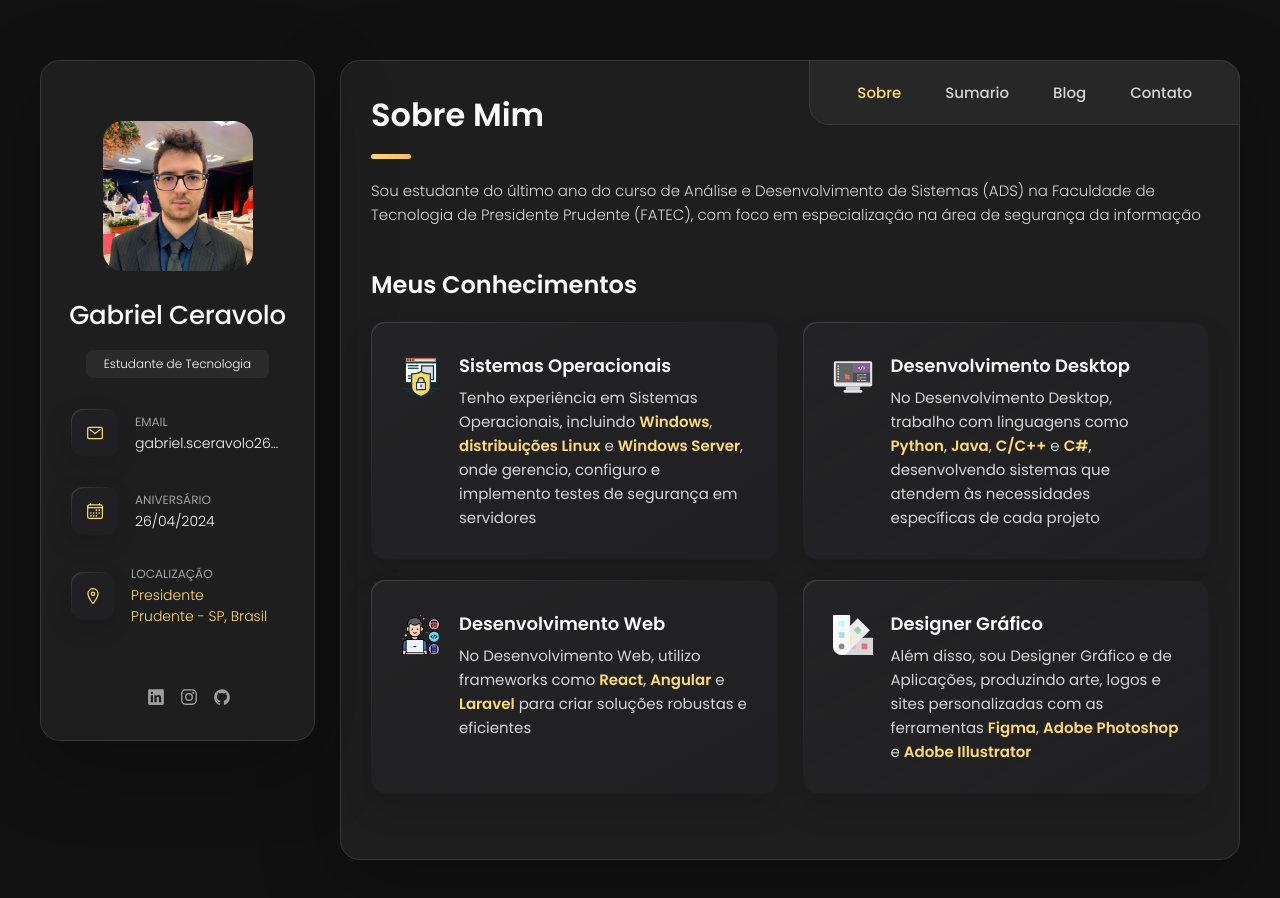
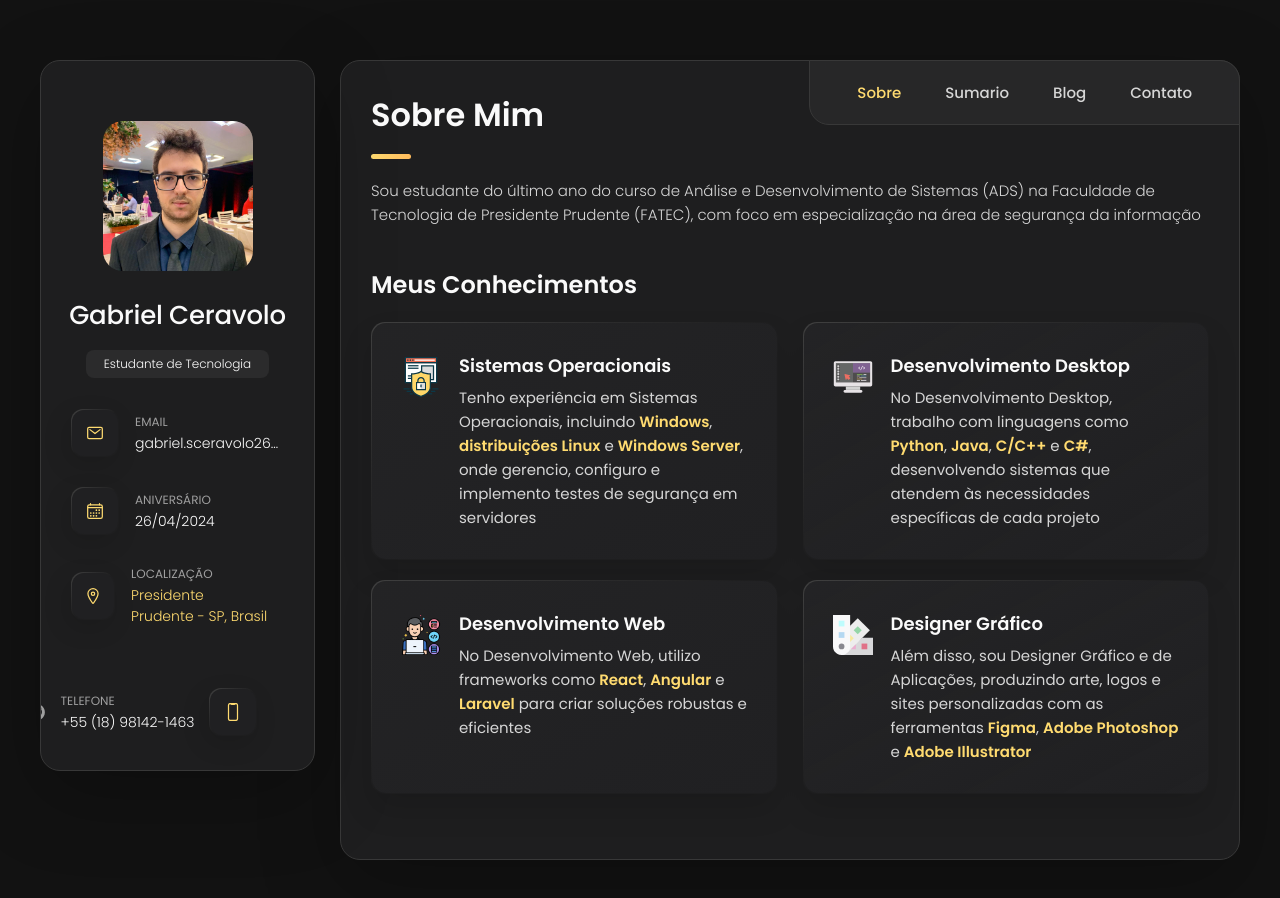
Before and after one commit to gabrielceravoloo/gabrielceravoloo.github.io, a plain HTML site: page index.html in a window 1280 px wide. Drawn offline with nearby package versions, Linux system fonts and the light colour scheme.

Commit message:
Update index.html

```diff
--- a/index.html
+++ b/index.html
@@ -115,6 +115,20 @@
             <a href="https://github.com/gabrielceravoloo" class="social-link">
               <ion-icon name="logo-github"></ion-icon>
             </a>
+          </li>
+
+          <div class="contact-info">
+              <p class="contact-title">Telefone</p>
+
+              <a href="tel:+5518981421463" class="contact-link">+55 (18) 98142-1463</a>
+            </div>
+
+          <li class="contact-item">
+
+            <div class="icon-box">
+              <ion-icon name="phone-portrait-outline" href="tel:+5518981421463"></ion-icon>
+            </div>
+
           </li>
 
         </ul>
```
